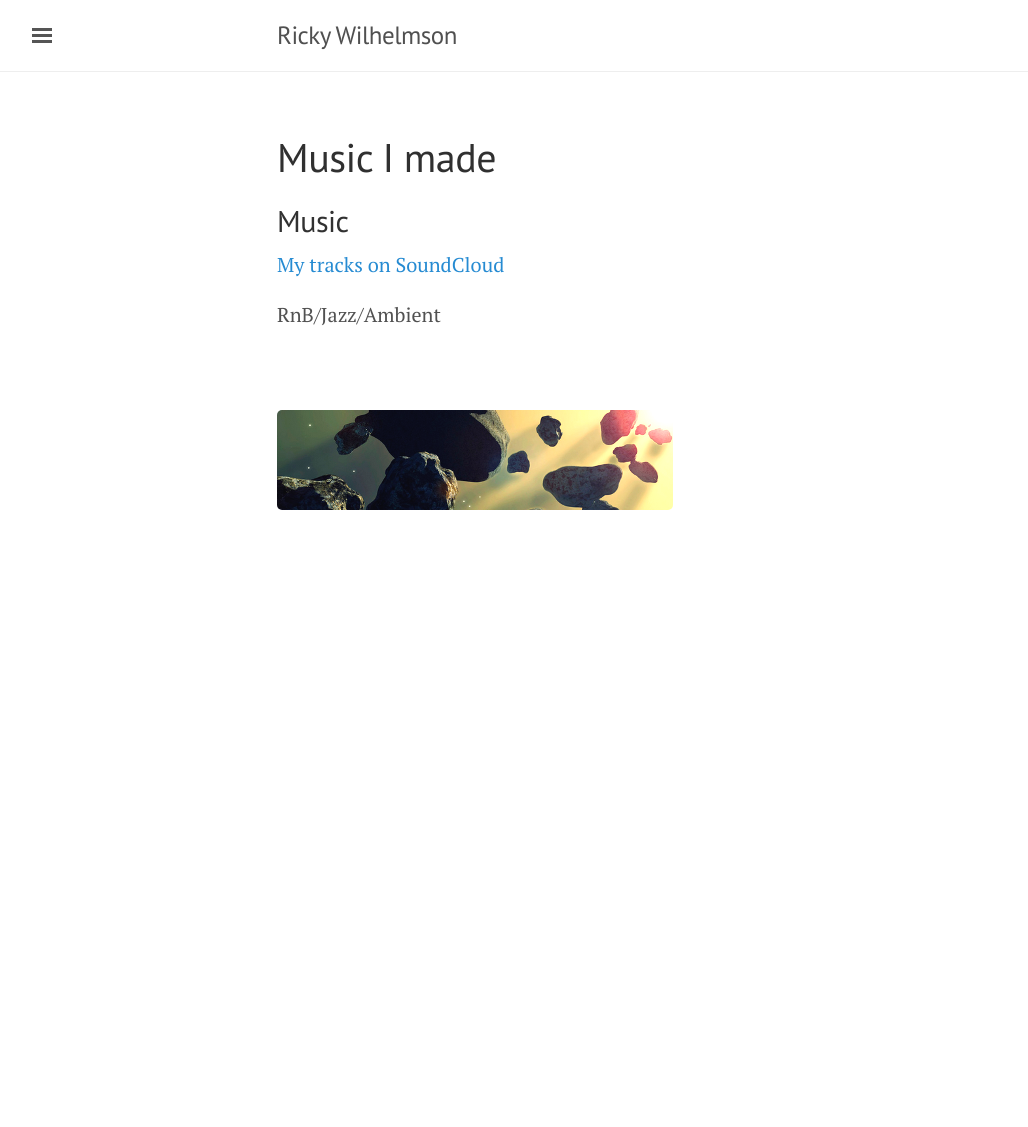
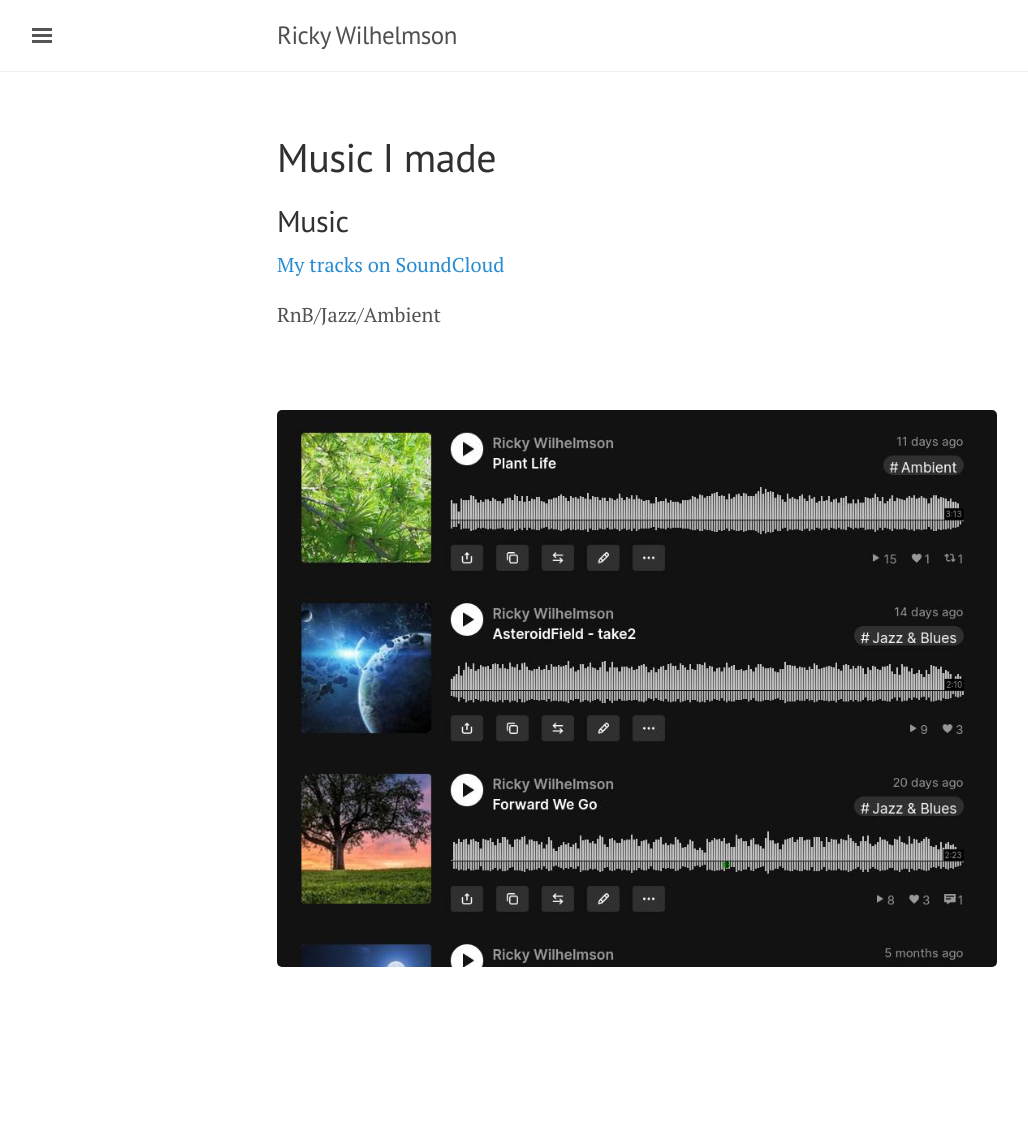
Before and after one commit to SOSTaler/sostaler.github.io, a Jekyll site: the page built from MyMusic.md, in a window 1280 px wide. Shown: the whole page, without its empty margins (3-1031 px from the left). Built offline with Jekyll 4.4.1, drawn with Linux system fonts in a browser that asks for light colours; comment, search, counter and statistics services are not loaded; before the commit the page ends 900 px from its top, so only the background shows below that.

Commit message:
Update MyMusic.md

```diff
--- a/MyMusic.md
+++ b/MyMusic.md
@@ -12,5 +12,5 @@ RnB/Jazz/Ambient
 
 
 <br><br>
-![Asteroids](/pic/Asteroids-Sun-400x100.png "Asteroids Sun")
+![Music](/pic/tracks-rw-Screenshot.jpg "Music")
 <br><br>
```
